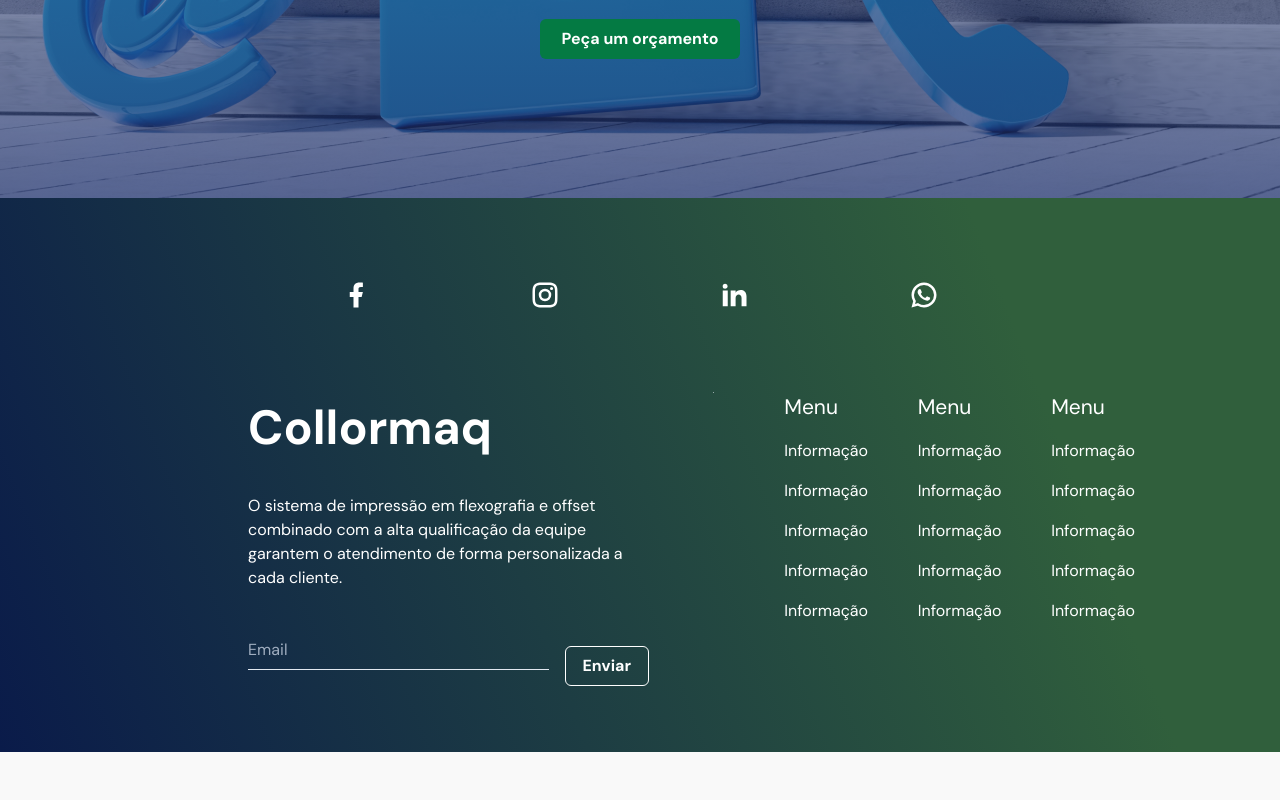
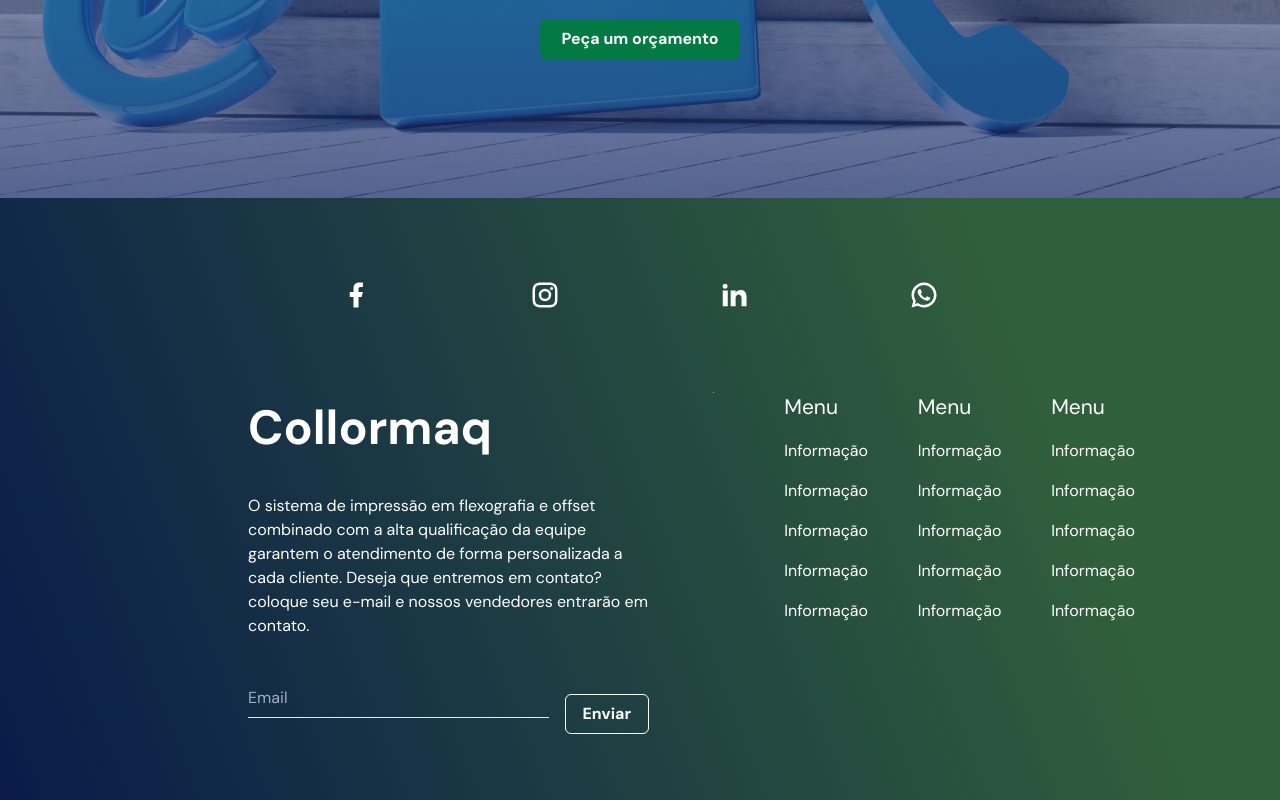
Before and after one commit to Jozimarjo/collormaq, a Next.js app: page /contato in a window 1280 px wide. Shown: the part 2326-3126 px from the top of the page. Before the commit the page ends 3078 px from the top, so only its background shows below. Built offline with nearby package versions, Linux system fonts and the light colour scheme.

Commit message:
SEO adjust home

```diff
--- a/src/components/Footer/index.tsx
+++ b/src/components/Footer/index.tsx
@@ -23,6 +23,7 @@ export default function FooterComponent({ isWideVersion = true }: ScreenSize) {
                                 O sistema de impressão em flexografia e offset
                                 combinado com a alta qualificação da equipe garantem
                                 o atendimento de forma personalizada a cada cliente.
+                                Deseja que entremos em contato? coloque seu e-mail e nossos vendedores entrarão em contato.
                             </Text>
                             <Flex direction={{ base: 'column', lg: 'row' }}>
                                 <Input mr='4' variant='flushed' placeholder='Email' />
--- a/src/components/Home/ThirdSection.tsx
+++ b/src/components/Home/ThirdSection.tsx
@@ -59,7 +59,7 @@ export function ThirdSection() {
                     Soluções em
                 </Text>
                 <Text as='h6' mb='16' fontSize='16' width={{ base: '100%', lg: '484px' }} maxWidth='31em'>
-                    Confira nossos produtos, disponibilizamos diversas medidas de etiquetas, bobinas
+                    Confira nossos produtos, disponibilizamos diversas medidas de etiquetas, bobinas,
                     ribbons, tinteiros e impressoras térmicas e muito mais!
                 </Text>
             </Flex>
```
